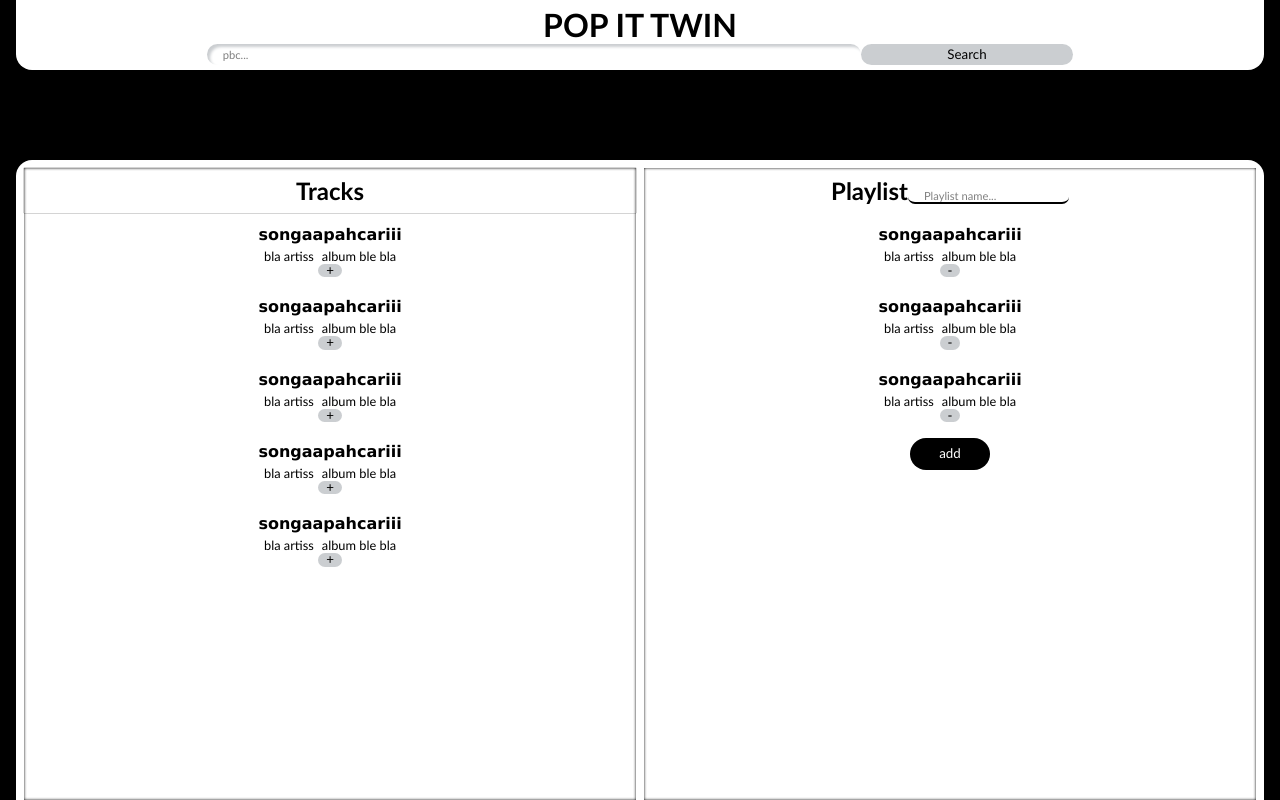
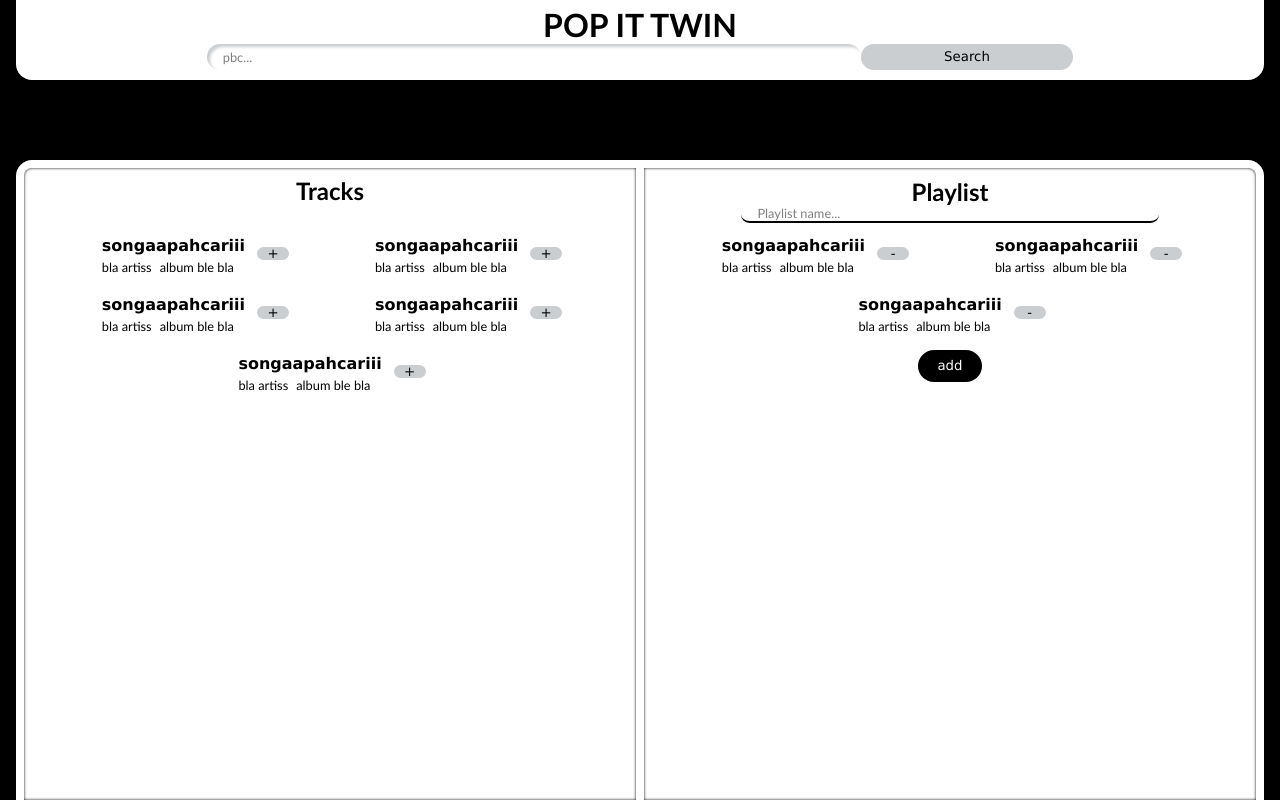
Before and after one commit to Pukakiii/spotify-playlist, a React (Create React App) app: page / in a window 1280 px wide. Built offline with nearby package versions, Linux system fonts and the light colour scheme.

Commit message:
main component style improvements

```diff
--- a/src/index.css
+++ b/src/index.css
@@ -93,7 +93,7 @@ main {
   align-items: center;
   flex-direction: column;
   width: 100%;
-  height: 70px;
+  height: 80px;
   background-color: white;
   border-end-end-radius: 1rem;
   border-end-start-radius: 1rem;
@@ -105,13 +105,13 @@ h2 {
   font-family: "Trebuchet MS", "Lucida Sans Unicode", "Lucida Grande",
     "Lucida Sans", Arial, sans-serif;
   font-size: 2rem;
-  /* text-shadow: #000 0px 0px 3px; */
 }
 form {
   /* border: #000 solid 2px; */
   width: 70%;
   display: flex;
   height: 40px;
+  margin-bottom: 5px;
 }
 input {
   flex: 3;
@@ -126,7 +126,7 @@ input::placeholder {
   color: gray;
   font-family: "Trebuchet MS", "Lucida Sans Unicode", "Lucida Grande",
     "Lucida Sans", Arial, sans-serif;
-  font-size: 0.7rem;
+  font-size: 0.8rem;
 }
 input:focus {
   outline: none;
@@ -134,7 +134,7 @@ input:focus {
 }
 input[type="text"] {
   padding-left: 1rem;
-  font-size: 0.7rem;
+  font-size: 0.8rem;
   color: #000;
 }
 button {
@@ -142,8 +142,9 @@ button {
   transition: all 0.3s ease;
   border-radius: 50px;
   border: none;
-  font-family: "Trebuchet MS", "Lucida Sans Unicode", "Lucida Grande",
-    "Lucida Sans", Arial, sans-serif;
+  font-family: "Lucida Sans Unicode", "Lucida Grande", "Lucida Sans", Arial,
+    sans-serif;
+  font-weight: 500;
   background-color: #cbced1;
   line-height: 1;
 }
@@ -151,7 +152,6 @@ button:hover {
   background-color: #000;
   color: #fff;
   cursor: pointer;
-  box-shadow: 2px 2px 2px #b9b9ba, -2px -2px 2px rgb(255, 255, 255);
 }
 
 /* MAIN SECTION */
@@ -169,31 +169,51 @@ button:hover {
 /* results */
 .results {
   width: 50%;
-  /* border: #000 solid 2px; */
   display: flex;
-  flex-direction: column;
+  flex-wrap: wrap;
+  align-content: baseline;
+  justify-content: space-evenly;
   box-shadow: inset 0px 0px 3px #000;
+  border-top-left-radius: 0.5rem;
+}
+.result-container {
+  display: flex;
+  align-items: center;
+  justify-content: space-between;
+  /* padding: 0.5rem; */
+  /* border: #000 solid 1px; */
+  max-width: 15rem;
+}
+#track {
+  width: 100%;
+  height: 3rem;
+  padding: 0;
+  display: flex;
+  justify-content: center;
+  margin-top: 0.5rem;
 }
 h3 {
   font-family: "Trebuchet MS", "Lucida Sans Unicode", "Lucida Grande",
     "Lucida Sans", Arial, sans-serif;
   font-size: 1.5rem;
   color: #000;
-  padding: 0.5rem;
+  /* padding: 1rem; */
   text-align: center;
-  box-shadow: #000 0px 0px 1px;
+  margin: 0;
 }
 .result-item {
   display: flex;
   flex-direction: column;
-  align-items: center;
   padding: 0.5rem;
-  /* border: #000 solid 1px; */
 }
-.result-item button {
+.result-container button {
   line-height: 1;
   border-radius: 50px;
-  padding: 0 0.5rem;
+  max-height: 1rem;
+  max-width: 2rem;
+  width: 2rem;
+  margin-right: 0.5rem;
+  /* margin: 1rem; */
 }
 .result {
   display: flex;
@@ -215,37 +235,60 @@ p {
 
 .playlist {
   width: 50%;
-  /* border: #000 solid 2px; */
+  display: flex;
+  flex-wrap: wrap;
+  justify-content: space-evenly;
+  align-content: baseline;
+  box-shadow: inset 0px 0px 3px #000;
+  margin-left: 0.5rem;
+  border-top-right-radius: 0.5rem;
+  ;
+}
+.playlist form {
+  width: 100%;
+  height: 3rem;
   display: flex;
   flex-direction: column;
-  align-items: center;
-  box-shadow: inset 0px 0px 3px #000;
-  margin-left: 0.5rem;
-}
-.playlist form {
-  height: auto;
+  justify-content: center;
+  /* align-items: center; */
   font-family: "Trebuchet MS", "Lucida Sans Unicode", "Lucida Grande",
     "Lucida Sans", Arial, sans-serif;
   font-size: 1.5rem;
   font-weight: bolder;
   padding: 0.5rem;
-  display: block;
   text-align: center;
-  margin: 0% auto;
+  margin: 0;
+  margin-top: 0.5rem;
 
 }
 .playlist input {
   box-shadow: none;
   border-bottom: #000 solid 2px;
+  margin: 0 auto;
+  width: 70%;
 }
 .playlist input::placeholder {
   margin: 0 auto;
 }
 .add {
+  width: 100%;
+  margin: 0% auto;
+  display: flex;
+  justify-content: center;
+}
+.add button {
   /* padding: 0.5rem; */
-  max-height: 2rem;
-  width: 5rem;
+  max-height: 3rem;
+  height: 2rem;
+  width: 2rem;
+  max-width: 4rem;
   margin: 0.5rem auto;
   background-color: #000;
   color: #fff;
 }
+.add button:hover {
+  color: #000;
+  cursor: pointer;
+  background-color: #fff;
+  box-shadow: #000 0px 0px 2px;
+}
--- a/src/modules/playlist.jsx
+++ b/src/modules/playlist.jsx
@@ -5,31 +5,39 @@ export default function Playlist({ results }) {
         <label name="namePL">Playlist</label>
         <input name="namePl" type="text" placeholder="Playlist name..." />
       </form>
+      <div className="result-container">
         <div className="result-item">
           <h4>songaapahcariii</h4>
           <div className="result">
             <p>bla artiss</p>
-          <p>album ble bla</p>
+            <p id="album">album ble bla</p>
+          </div>
         </div>
         <button>-</button>
       </div>
+      <div className="result-container">
         <div className="result-item">
           <h4>songaapahcariii</h4>
           <div className="result">
             <p>bla artiss</p>
-          <p>album ble bla</p>
+            <p id="album">album ble bla</p>
+          </div>
         </div>
         <button>-</button>
       </div>
+      <div className="result-container">
         <div className="result-item">
           <h4>songaapahcariii</h4>
           <div className="result">
             <p>bla artiss</p>
-          <p>album ble bla</p>
+            <p id="album">album ble bla</p>
+          </div>
         </div>
         <button>-</button>
       </div>
-      <button className="add">add</button>
+      <div className="add">
+        <button>add</button>
+      </div>
     </div>
   );
 }
--- a/src/modules/results.jsx
+++ b/src/modules/results.jsx
@@ -1,44 +1,56 @@
 export default function Results({ results }) {
   return (
     <div className="results">
+      <div id="track">
         <h3>Tracks</h3>
+      </div>
+      <div className="result-container">
         <div className="result-item">
           <h4>songaapahcariii</h4>
           <div className="result">
             <p>bla artiss</p>
-          <p>album ble bla</p>
+            <p id="album">album ble bla</p>
+          </div>
         </div>
         <button>+</button>
       </div>
+      <div className="result-container">
         <div className="result-item">
           <h4>songaapahcariii</h4>
           <div className="result">
             <p>bla artiss</p>
-          <p>album ble bla</p>
+            <p id="album">album ble bla</p>
+          </div>
         </div>
         <button>+</button>
       </div>
+      <div className="result-container">
         <div className="result-item">
           <h4>songaapahcariii</h4>
           <div className="result">
             <p>bla artiss</p>
-          <p>album ble bla</p>
+            <p id="album">album ble bla</p>
+          </div>
         </div>
         <button>+</button>
       </div>
+      <div className="result-container">
         <div className="result-item">
           <h4>songaapahcariii</h4>
           <div className="result">
             <p>bla artiss</p>
-          <p>album ble bla</p>
+            <p id="album">album ble bla</p>
+          </div>
         </div>
         <button>+</button>
       </div>
+      <div className="result-container">
         <div className="result-item">
           <h4>songaapahcariii</h4>
           <div className="result">
             <p>bla artiss</p>
-          <p>album ble bla</p>
+            <p id="album">album ble bla</p>
+          </div>
         </div>
         <button>+</button>
       </div>
```
Lines whose indentation alone changed are shown as unchanged.
